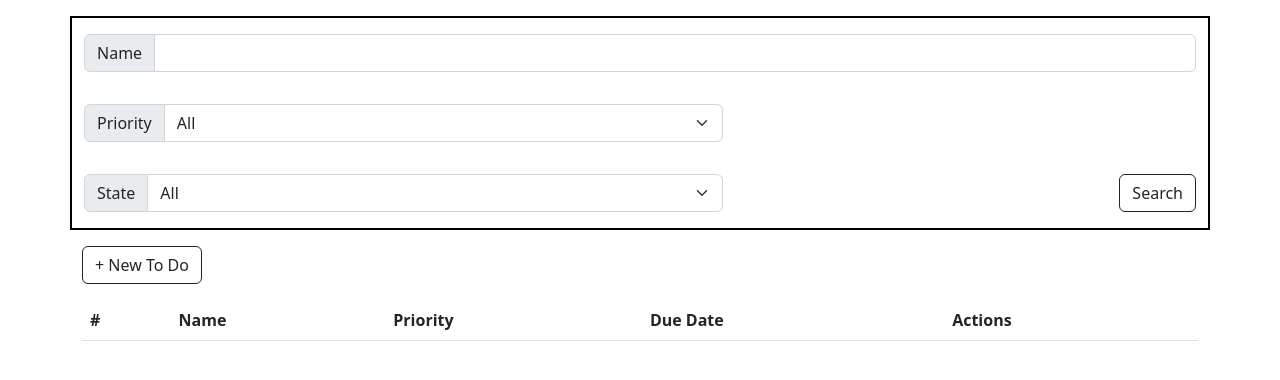
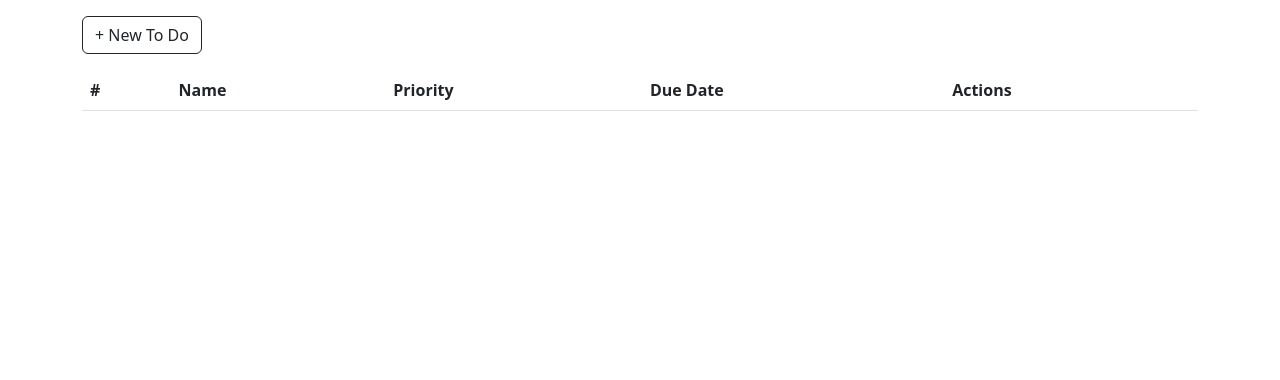
Before and after one commit to Hisiste/ToDo-App-Front-End, a React (Vite) app: page / in a window 1280 px wide. Shown: the top 380 px of the page. Built offline with nearby package versions, Linux system fonts and the light colour scheme.

Commit message:
Preparing branch to merge.
Merge to main.

```diff
--- a/src/App.jsx
+++ b/src/App.jsx
@@ -1,12 +1,10 @@
 import React from "react";
 // import { Counter } from "./features/counter/Counter";
-import { Search } from "./ToDo-UI/Search";
 import { NewToDo, ListToDos } from "./ToDo";
 
 function App() {
     return (
         <div>
-            <Search />
             <NewToDo />
             <ListToDos />
         </div>
--- a/src/ToDo.jsx
+++ b/src/ToDo.jsx
@@ -209,6 +209,7 @@ export function ListToDos() {
                                         type="checkbox"
                                         checked={item.done}
                                         id="flexCheckChecked"
+                                        disabled
                                     ></input>
                                 </div>
                             </th>
@@ -224,12 +225,14 @@ export function ListToDos() {
                                     <button
                                         type="button"
                                         className="btn btn-outline-dark"
+                                        disabled
                                     >
                                         Edit
                                     </button>
                                     <button
                                         type="button"
                                         className="btn btn-outline-dark"
+                                        disabled
                                     >
                                         Delete
                                     </button>
--- a/src/features/todo/reducer.js
+++ b/src/features/todo/reducer.js
@@ -20,7 +20,6 @@ export const todo_slice = createSlice({
                     creation_date: action.payload.creation_date,
                 },
             ];
-            console.log(state.todos);
         },
     },
 });
```
